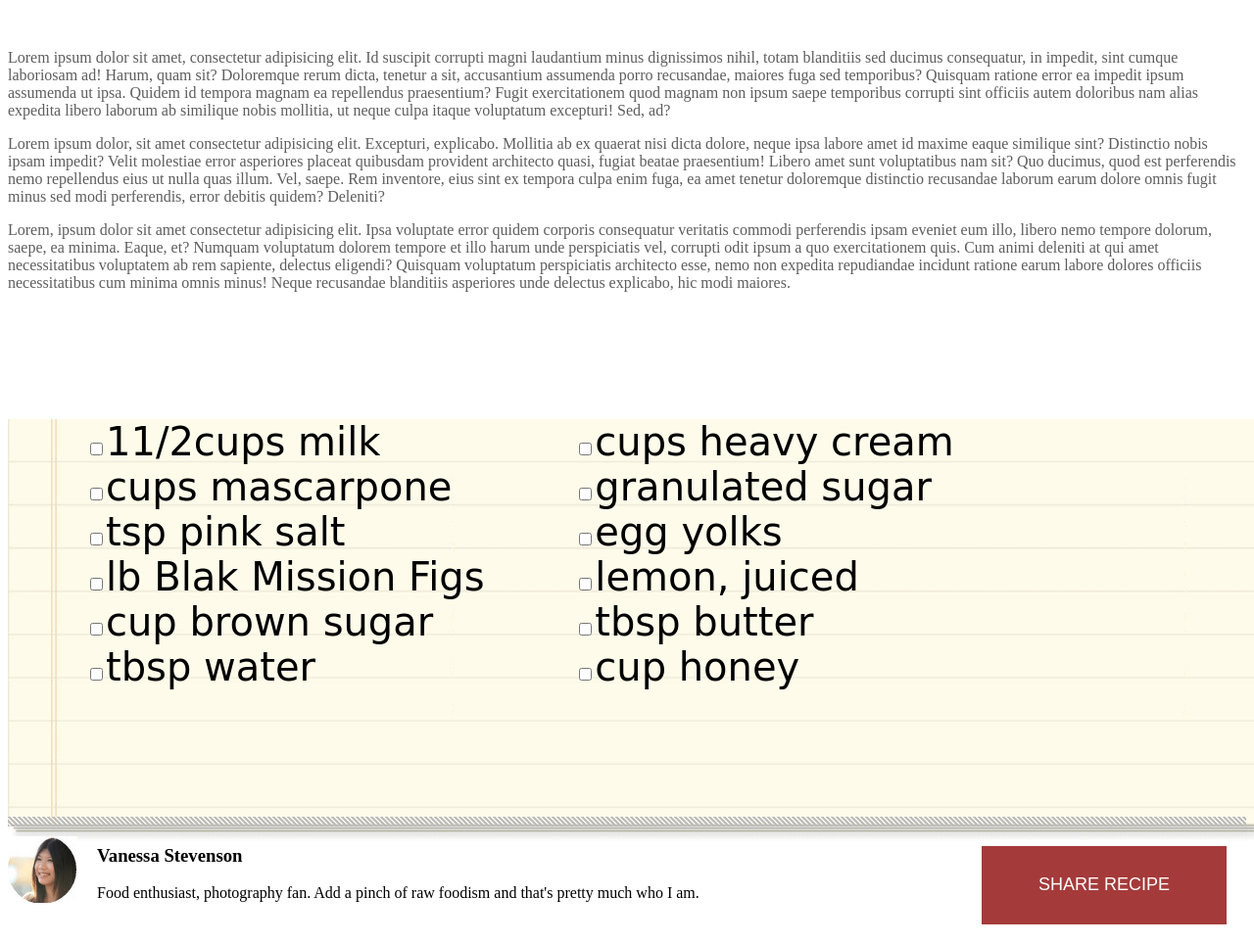
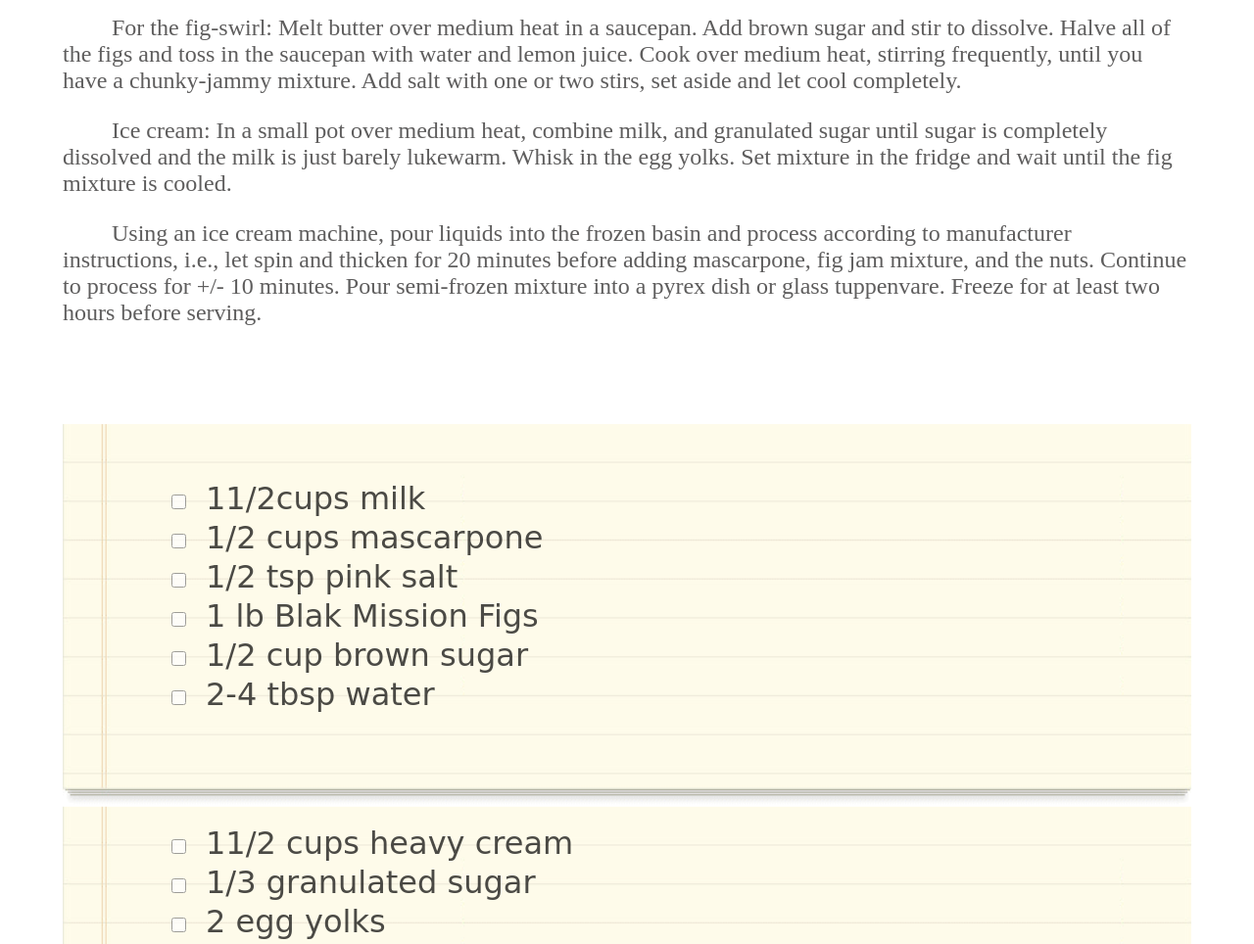
Before and after one commit to OsamaHanoun/chocolate-pizza, a plain HTML site: page index.html in a window 1280 px wide. Shown: the part 1091-2055 px from the top of the page at 98% size. Drawn offline with nearby package versions, Linux system fonts and the light colour scheme; a web font is replaced by a local one.

Commit message:
finish lab10a

```diff
--- a/css/style.css
+++ b/css/style.css
@@ -3,16 +3,18 @@
 
 body{
     font-family: 'Manuale', serif;
+    margin: 0;
+    position: relative;
+    padding: 20px 5%;
+    padding-bottom: 0;
 }
 nav{
     width: 100%;
-    /* padding: 20px; */
 }
 #rss{
     margin-left: 20px;
 }
-main{
-    width: 100%;
+header,main,footer{
 }
 
 /* ---------HEADER-------- */
@@ -31,6 +33,7 @@ header p {
 }
 div.stripes {
     margin-top: 20px;
+    margin-bottom: 20px;
   height: 10px;
   width: 100%;
   background-image: linear-gradient(45deg, #bdbdbd 25%, transparent 25%, transparent 50%, #bdbdbd 50%, #bdbdbd 75%, transparent 75%, #fff);
@@ -81,6 +84,9 @@ color:rgb(177, 174, 174);
 #paragrph p{
     color: #5e5d5d;
     white-space: normal;
+    font-size: x-large;
+    text-indent: 50px;
+
 
 
 }
@@ -90,6 +96,9 @@ color:rgb(177, 174, 174);
     font-size: 40px;
     margin: 100px 0;
     font-family: cursive;
+    background-image: url('/img/list-bg.png');
+    background-size: 100%;
+
 
 }
 #field img{
@@ -101,22 +110,31 @@ color:rgb(177, 174, 174);
 }
 #field div label{
     display: block;
+    opacity: 0.7;
+    font-size: xx-large;
+    padding: 3px;
+    padding: 1px;
 }
 #field div {
     /* display: block; */
     display: inline-block;
     width: max-content;
     margin: 30px 0 30px 80px;
+    padding: 26px;
 
 }
-fieldset{
-    width:100%
+#field input{
+    margin-right: 20px;
+        height: 15px;
+        width: 15px;
+        /* vertical-align: baseline; */
+        background-color: #eee;
+        border-radius: 50%;
 }
-
 
 /* ---------FOOTER-------- */
 footer{
-    width: 100%;
+    position: relative;
 }
 #first div{
     display: inline-block;
@@ -130,7 +148,7 @@ footer section button{
 }
 footer section img{
     float: left;
-    margin: 10px 20px 10px 0;
+    margin: 5px;
 }
 
 #second {
--- a/index.html
+++ b/index.html
@@ -51,39 +51,14 @@
             <div id="paragrph">
                 <img src="img/choco-pizza.png" alt="main photo">
                 <p>
-                    Lorem ipsum dolor sit amet, consectetur adipisicing elit. Id suscipit corrupti magni laudantium
-                    minus dignissimos nihil, totam blanditiis sed ducimus consequatur, in impedit, sint cumque
-                    laboriosam ad! Harum, quam sit?
-                    Doloremque rerum dicta, tenetur a sit, accusantium assumenda porro recusandae, maiores fuga sed
-                    temporibus? Quisquam ratione error ea impedit ipsum assumenda ut ipsa. Quidem id tempora magnam ea
-                    repellendus praesentium?
-                    Fugit exercitationem quod magnam non ipsum saepe temporibus corrupti sint officiis autem doloribus
-                    nam alias expedita libero laborum ab similique nobis mollitia, ut neque culpa itaque voluptatum
-                    excepturi! Sed, ad?
+                    For the fig-swirl: Melt butter over medium heat in a saucepan. Add brown sugar and stir to dissolve. Halve all of the figs and toss in the saucepan with water and lemon juice. Cook over medium heat, stirring frequently, until you have a chunky-jammy mixture. Add salt with one or two stirs, set aside and let cool completely.
                 </p>
                 <p>
-                    Lorem ipsum dolor, sit amet consectetur adipisicing elit. Excepturi, explicabo. Mollitia ab ex
-                    quaerat nisi dicta dolore, neque ipsa labore amet id maxime eaque similique sint? Distinctio nobis
-                    ipsam impedit?
-                    Velit molestiae error asperiores placeat quibusdam provident architecto quasi, fugiat beatae
-                    praesentium! Libero amet sunt voluptatibus nam sit? Quo ducimus, quod est perferendis nemo
-                    repellendus eius ut nulla quas illum.
-                    Vel, saepe. Rem inventore, eius sint ex tempora culpa enim fuga, ea amet tenetur doloremque
-                    distinctio recusandae laborum earum dolore omnis fugit minus sed modi perferendis, error debitis
-                    quidem? Deleniti?
-
+                    Ice cream: In a small pot over medium heat, combine milk, and granulated sugar until sugar is completely dissolved and the milk is just barely lukewarm. Whisk in the egg yolks. Set mixture in the fridge and wait until the fig mixture is cooled.
                 </p>
 
                 <p>
-                    Lorem, ipsum dolor sit amet consectetur adipisicing elit. Ipsa voluptate error quidem corporis
-                    consequatur veritatis commodi perferendis ipsam eveniet eum illo, libero nemo tempore dolorum,
-                    saepe, ea minima. Eaque, et?
-                    Numquam voluptatum dolorem tempore et illo harum unde perspiciatis vel, corrupti odit ipsum a quo
-                    exercitationem quis. Cum animi deleniti at qui amet necessitatibus voluptatem ab rem sapiente,
-                    delectus eligendi?
-                    Quisquam voluptatum perspiciatis architecto esse, nemo non expedita repudiandae incidunt ratione
-                    earum labore dolores officiis necessitatibus cum minima omnis minus! Neque recusandae blanditiis
-                    asperiores unde delectus explicabo, hic modi maiores.
+                    Using an ice cream machine, pour liquids into the frozen basin and process according to manufacturer instructions, i.e., let spin and thicken for 20 minutes before adding mascarpone, fig jam mixture, and the nuts. Continue to process for +/- 10 minutes. Pour semi-frozen mixture into a pyrex dish or glass tuppenvare. Freeze for at least two hours before serving.
 
                 </p>
 
@@ -92,24 +67,26 @@
 
             </div>
             <div id="field">
-                <img src="img/list-bg.png" alt="list">
-                <!-- <fieldset> -->
+                <!-- <div id="list-img">
+                    <img src="img/list-bg.png" alt="list">
+
+                </div> -->
                 <div>
                     <label for="1"> <input type="checkbox" name="cups milk" id="1">11/2cups milk</label>
-                    <label for="2"><input type="checkbox" name="cups mascarpone" id="2">cups mascarpone</label>
-                    <label for="3"><input type="checkbox" name="tsp pink salt" id="3">tsp pink salt</label>
-                    <label for="4"><input type="checkbox" name="lb Blak Mission Figs" id="4">lb Blak Mission
+                    <label for="2"><input type="checkbox" name="cups mascarpone" id="2">1/2 cups mascarpone</label>
+                    <label for="3"><input type="checkbox" name="tsp pink salt" id="3">1/2 tsp pink salt</label>
+                    <label for="4"><input type="checkbox" name="lb Blak Mission Figs" id="4">1 lb Blak Mission
                         Figs</label>
-                    <label for="5"><input type="checkbox" name="cup brown sugar" id="5">cup brown sugar</label>
-                    <label for="6"><input type="checkbox" name="tbsp water" id="6">tbsp water</label>
+                    <label for="5"><input type="checkbox" name="cup brown sugar" id="5">1/2 cup brown sugar</label>
+                    <label for="6"><input type="checkbox" name="tbsp water" id="6">2-4 tbsp water</label>
                 </div>
                 <div>
-                    <label for="7"><input type="checkbox" name="cups heavy cream" id="7">cups heavy cream</label>
-                    <label for="8"><input type="checkbox" name="granulated sugar" id="8">granulated sugar</label>
-                    <label for="9"><input type="checkbox" name="egg yolks" id="9">egg yolks</label>
-                    <label for="10"><input type="checkbox" name="lemon, juiced" id="10">lemon, juiced</label>
-                    <label for="11"><input type="checkbox" name="tbsp butter" id="11">tbsp butter</label>
-                    <label for="12"><input type="checkbox" name="cup honey" id="12">cup honey</label>
+                    <label for="7"><input type="checkbox" name="cups heavy cream" id="7">11/2 cups heavy cream</label>
+                    <label for="8"><input type="checkbox" name="granulated sugar" id="8">1/3 granulated sugar</label>
+                    <label for="9"><input type="checkbox" name="egg yolks" id="9">2 egg yolks</label>
+                    <label for="10"><input type="checkbox" name="lemon, juiced" id="10">1 lemon, juiced</label>
+                    <label for="11"><input type="checkbox" name="tbsp butter" id="11">2 tbsp butter</label>
+                    <label for="12"><input type="checkbox" name="cup honey" id="12">1 cup honey roosted pecans, roughly chopped</label>
 
                 </div>
             </div>
@@ -151,7 +128,7 @@
 
 
     </footer>
-
+    <script src="js/app.js"></script>
 </body>
 
 
```
